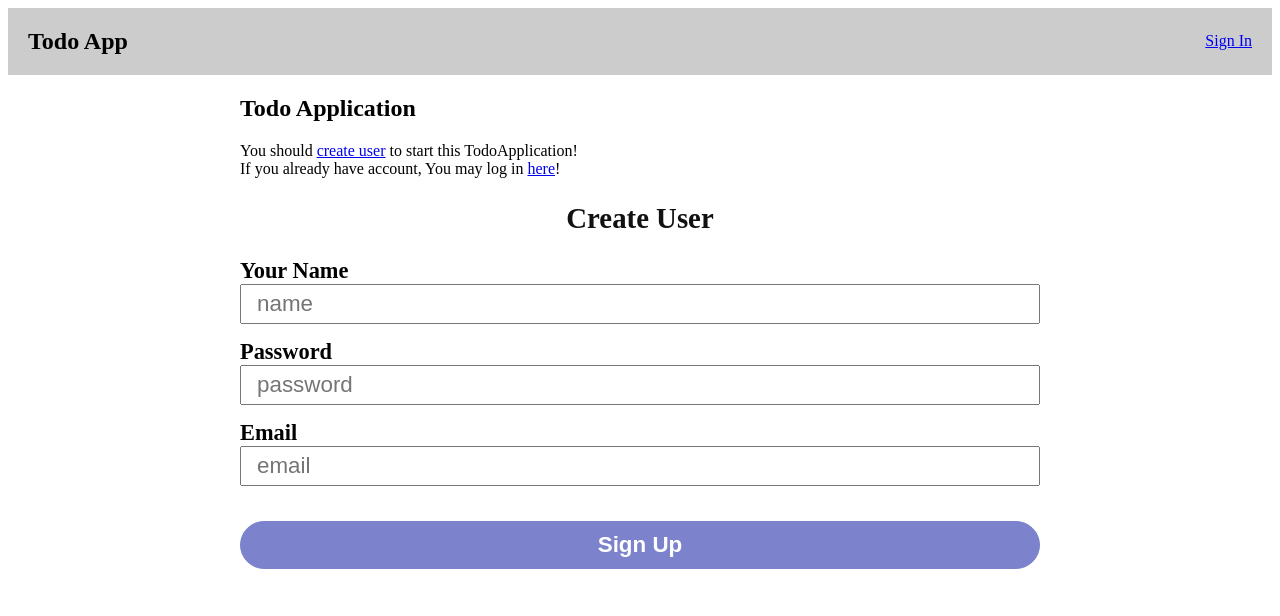
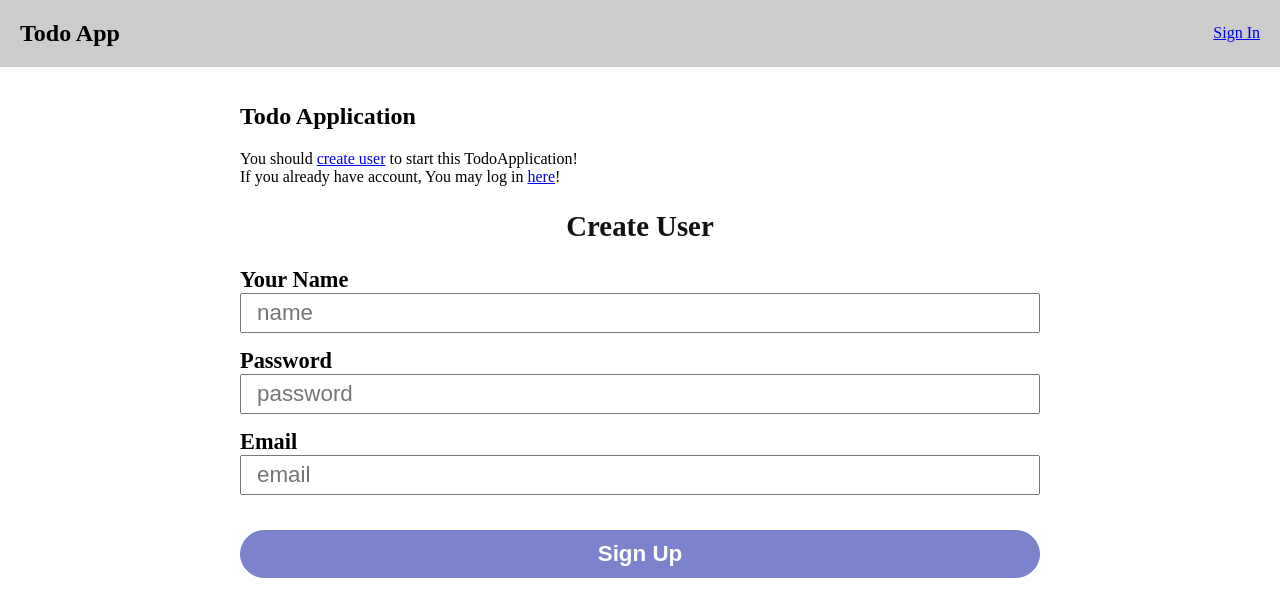
Before and after one commit to nobumitsu-1995/todoapp_express_react, a React (Create React App) app in the folder frontend/: page / in a window 1280 px wide. Shown: the top 616 px of the page. Built offline with nearby package versions, Linux system fonts and the light colour scheme; no server answers.

Commit message:
fix: TodoにuserId属性を追加(frontend)

```diff
--- a/frontend/src/components/organisms/TodoForm.tsx
+++ b/frontend/src/components/organisms/TodoForm.tsx
@@ -33,7 +33,8 @@ const TodoForm: React.FC = () => {
     if (validateTodo(content, setError)) return
 
     client.post('/todos', {
-      content: content
+      content: content,
+      userId: sessionStorage.getItem('id')
     })
     .then((todo: any) => {
       setContent("");
--- a/frontend/src/components/templates/Header.tsx
+++ b/frontend/src/components/templates/Header.tsx
@@ -12,7 +12,7 @@ const Header = () => {
   }
 
   return (
-    <header>
+    <StyledHeader>
       <StyledNav>
         <h1>Todo App</h1>
         {sessionStorage.getItem('id')
@@ -23,11 +23,18 @@ const Header = () => {
           : <Link to="/signin">Sign In</Link>
         }
       </StyledNav>
-    </header>
+    </StyledHeader>
   )
 }
 
 export default Header
+
+const StyledHeader = styled.header`
+  position: fixed;
+  top: 0;
+  left: 0;
+  width: 100vw;
+`
 
 const StyledNav = styled.nav`
   padding: 0 20px;
--- a/frontend/src/components/templates/Todo.tsx
+++ b/frontend/src/components/templates/Todo.tsx
@@ -9,7 +9,7 @@ const Todo: React.FC = () => {
   const { setTodos } = useTodosContext();
 
   useEffect(() => {
-    client.get('/todos').then((result: any) => {
+    client.get(`/todos/index/${sessionStorage.getItem('id')}`).then((result: any) => {
       setTodos(result.data)
     })
     .catch((error: any) => {
@@ -18,16 +18,20 @@ const Todo: React.FC = () => {
   }, [setTodos])
 
   return (
-    <main>
+    <StyledMain>
       <StyledDiv>
         <TodoForm/>
         <TodoList/>
       </StyledDiv>
-    </main>
+    </StyledMain>
   )
 }
 
 export default Todo
+
+const StyledMain = styled.main`
+  padding-top: 75px;
+`
 
 const StyledDiv = styled.div`
   margin: 0 auto;
--- a/frontend/src/components/templates/TopTemplate.tsx
+++ b/frontend/src/components/templates/TopTemplate.tsx
@@ -5,18 +5,22 @@ import styled from 'styled-components'
 
 const TopTemplate: React.FC = () => {
   return (
-    <main>
+    <StyledMain>
       <StyledSection>
         <h1>Todo Application</h1>
         <StyledP> You should <Link to="/">create user</Link> to start this TodoApplication!</StyledP>
         <StyledP> If you already have account, You may log in <Link to='/signin'>here</Link>!</StyledP>
         <Outlet />
       </StyledSection>
-    </main>
+    </StyledMain>
   )
 }
 
 export default TopTemplate
+
+const StyledMain = styled.main`
+  padding-top: 75px;
+`
 
 const StyledSection = styled.section`
   margin: 0 auto;
```
